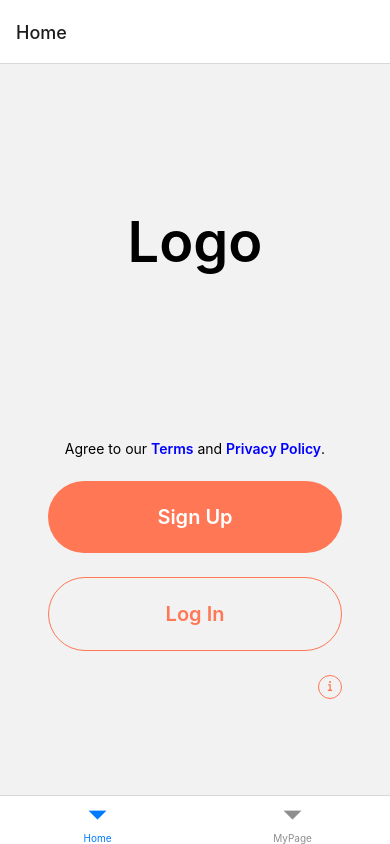
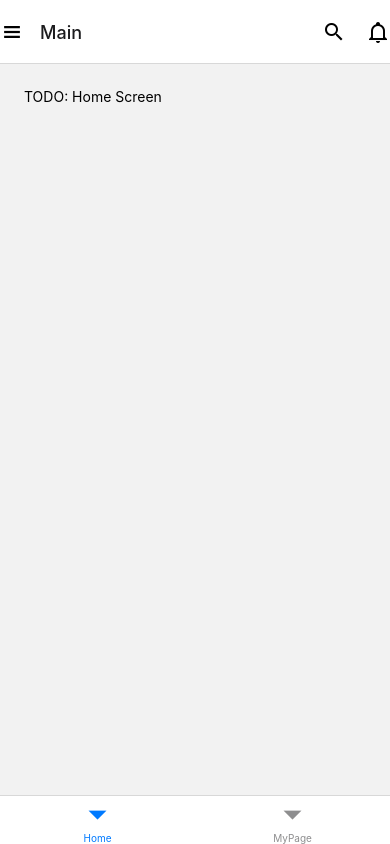
Before and after one commit to Naturalclar/expo-code-spaces, a React Native app: screen /Home in a window 390 px wide. Built offline with nearby package versions, Linux system fonts and the light colour scheme.

Commit message:
feat: add header icons

```diff
--- a/src/components/Buttons/InfoButton.tsx
+++ b/src/components/Buttons/InfoButton.tsx
@@ -1,7 +1,7 @@
 import { Colors } from "@/theme/Colors";
 import * as React from "react";
 import { View, StyleSheet } from "react-native";
-import Ionicons from "@expo/vector-icons/Ionicons";
+import Ionicon from "@expo/vector-icons/Ionicons";
 
 type Props = {
   onPress: () => void;
@@ -9,7 +9,7 @@ type Props = {
 export const InfoButton = ({ onPress }: Props) => {
   return (
     <View style={styles.container}>
-      <Ionicons name="md-information" size={16} color={Colors.primary} />
+      <Ionicon name="md-information" size={16} color={Colors.primary} />
     </View>
   );
 };
--- a/src/components/Utils/Row.tsx
+++ b/src/components/Utils/Row.tsx
@@ -2,7 +2,7 @@ import * as React from "react";
 import { View, StyleSheet, type ViewProps, type FlexStyle } from "react-native";
 
 type Props = {
-  justifyContent: FlexStyle["justifyContent"];
+  justifyContent?: FlexStyle["justifyContent"];
 } & ViewProps;
 export const Row = ({ style, justifyContent, ...rest }: Props) => {
   return <View style={[styles.default, { justifyContent }, style]} {...rest} />;
--- a/src/routes/MainRouter.tsx
+++ b/src/routes/MainRouter.tsx
@@ -1,7 +1,14 @@
 import { createNativeStackNavigator } from "@react-navigation/native-stack";
 import * as React from "react";
-import { WelcomeScreen } from "../screens/WelcomeScreen";
+import { StyleSheet } from 'react-native'
 import { createBottomTabNavigator } from "@react-navigation/bottom-tabs";
+import MaterialCommunityIcon from "@expo/vector-icons/MaterialCommunityIcons";
+import MaterialIcon from "@expo/vector-icons/MaterialIcons";
+import Ionicon from "@expo/vector-icons/Ionicons";
+import { Colors } from "@/theme/Colors";
+import { Row } from "@/components/Utils";
+import { HomeScreen } from "@/screens/HomeScreen";
+import { MyPageScreen } from "@/screens/MyPageScreen";
 
 const Stack = createNativeStackNavigator();
 
@@ -14,7 +21,23 @@ export const MainRouter = () => {
       <Stack.Screen
         name="Main"
         component={MainTab}
-        options={{ headerShown: false }}
+        options={
+          {
+            headerLeft: () => {
+              return (
+                  <Ionicon name="menu" size={24} color={Colors.black} />
+                )
+            },
+            headerRight: () => {
+              return (
+              <Row style={styles.rightOptions}>
+                <MaterialIcon name="search" size={24} color={Colors.black} />
+                <MaterialCommunityIcon name="bell-outline" size={24} color={Colors.black} />
+              </Row>
+              )
+            }
+          }
+        }
       />
     </Stack.Navigator>
   );
@@ -23,10 +46,21 @@ export const MainRouter = () => {
 const Tab = createBottomTabNavigator();
 
 const MainTab = () => {
+
+
+
   return (
-    <Tab.Navigator>
-      <Tab.Screen name="Home" component={WelcomeScreen} />
-      <Tab.Screen name="MyPage" component={WelcomeScreen} />
+    <Tab.Navigator screenOptions={{headerShown: false}}>
+      <Tab.Screen name="Home" component={HomeScreen} />
+      <Tab.Screen name="MyPage" component={MyPageScreen} />
     </Tab.Navigator>
   );
 };
+
+
+const styles = StyleSheet.create({
+  rightOptions: {
+    gap: 20
+  }
+}
+)
--- /dev/null
+++ b/src/screens/HomeScreen.tsx
@@ -0,0 +1,20 @@
+import * as React from "react";
+import { Text, StyleSheet } from "react-native";
+import { Flex } from "@/components/Utils";
+
+/**
+ * Screen used for Home Tab of the Main Screen
+ */
+export const HomeScreen = () => {
+  return (
+    <Flex style={styles.container}>
+      <Text>TODO: Home Screen</Text>
+    </Flex>
+  );
+};
+
+const styles = StyleSheet.create({
+  container: {
+    padding: 24,
+  },
+});
--- /dev/null
+++ b/src/screens/MyPageScreen.tsx
@@ -0,0 +1,20 @@
+import * as React from "react";
+import { Text, StyleSheet } from "react-native";
+import { Flex } from "@/components/Utils";
+
+/**
+ * Screen used for MyPage Tab of the Main Screen
+ */
+export const MyPageScreen = () => {
+  return (
+    <Flex style={styles.container}>
+      <Text>TODO: MyPage Screen</Text>
+    </Flex>
+  );
+};
+
+const styles = StyleSheet.create({
+  container: {
+    padding: 24,
+  },
+});
```
